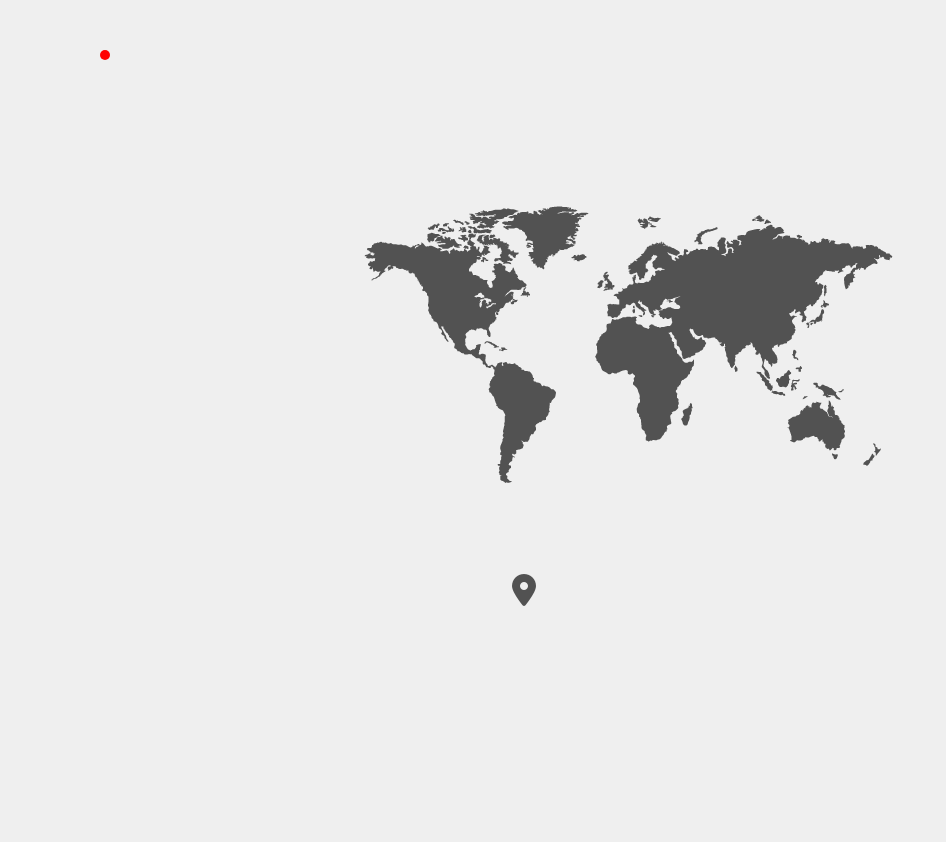
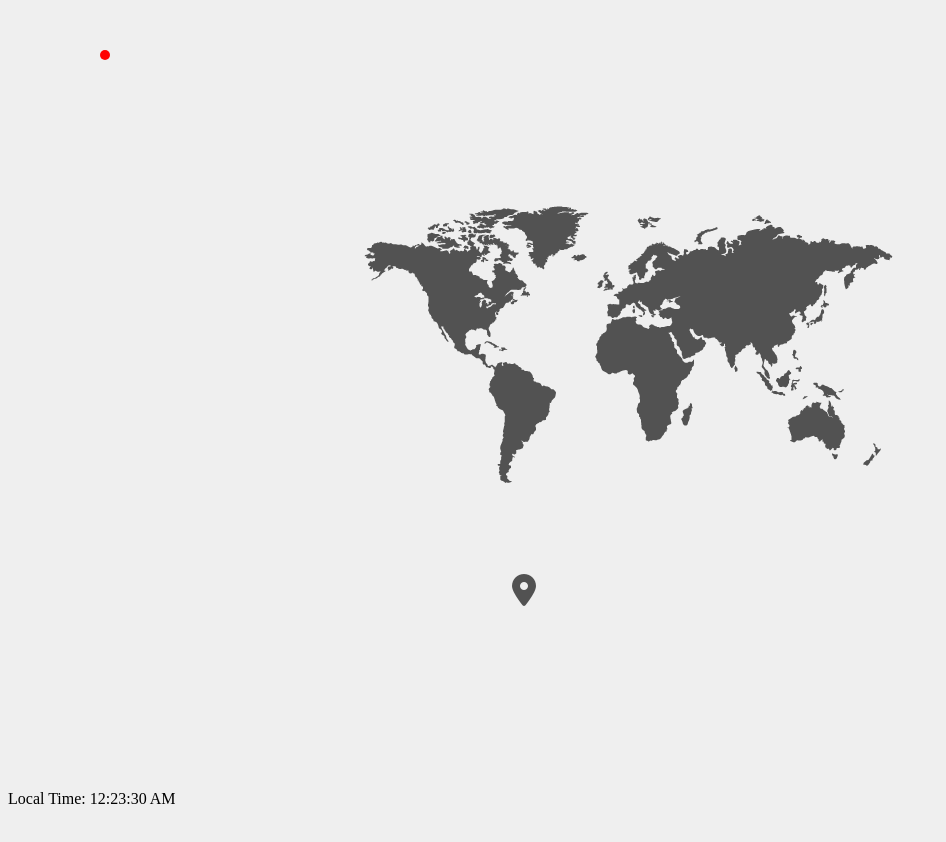
Before and after one commit to Vuconichian/Globalclock, a plain HTML site: page index.html in a window 1280 px wide. Shown: the top 842 px of the page, without its empty margins (0-946 px from the left). Drawn offline with Linux system fonts and the light colour scheme.

Commit message:
probando js

```diff
--- a/index.html
+++ b/index.html
@@ -18,7 +18,8 @@
         <div class="city-information-utc">
             <i class="fa-solid fa-location-dot fa-2xl"></i>
         </div>
-        <div class="hour" id="utc-times"></div>
+        <div id="utc-times"></div>
+        <div class="local-time" id="local-time"></div>
     </Div>
 </body>
 </html>
--- a/index.js
+++ b/index.js
@@ -27,5 +27,13 @@ function getLocalTimeFromUTC(utcDate) {
     return localTime;
 }
 
+function updateLocalTime() {
+    var localTimeElement = document.getElementById("local-time");
+    var localTime = new Date();
+    var localTimeString = "Local Time: " + localTime.toLocaleTimeString();
+    localTimeElement.textContent = localTimeString;
+}
+
+setInterval(updateLocalTime, 1000);
 
 displayAllUTCTimes();
```
